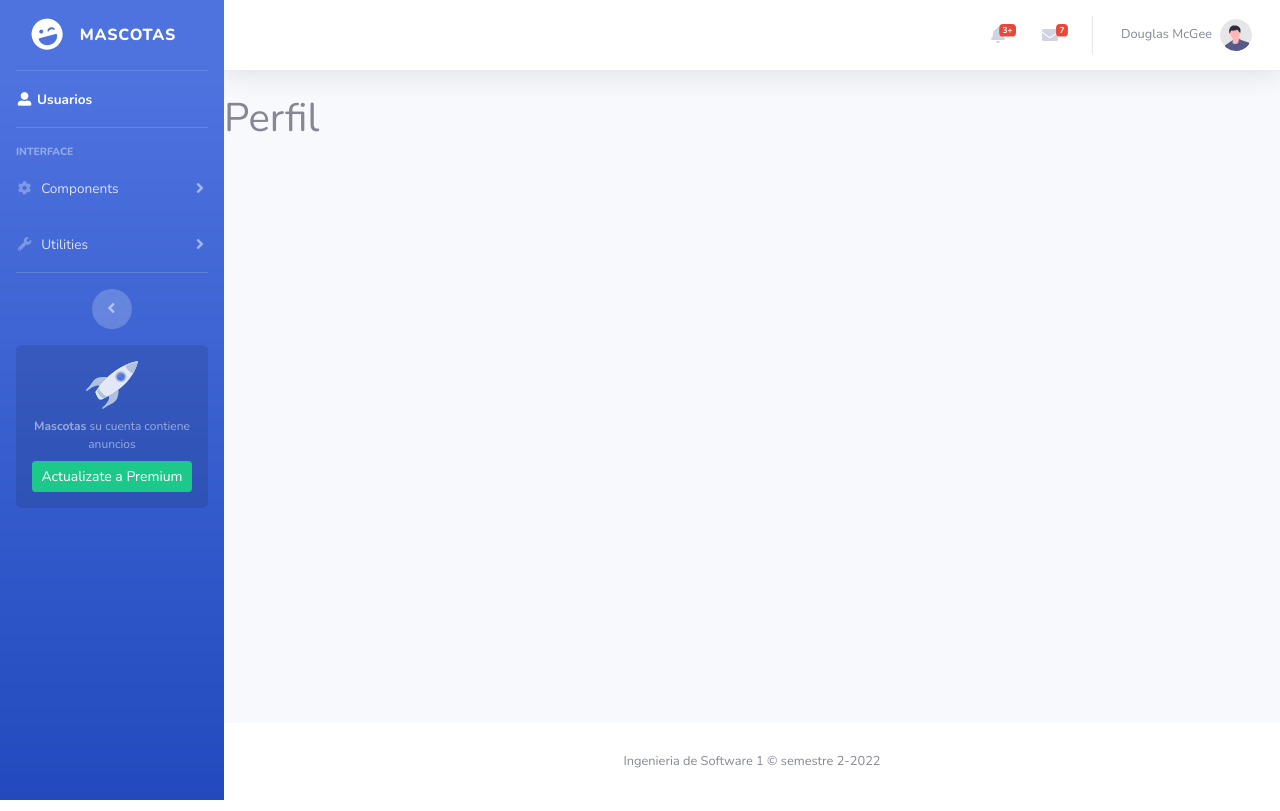
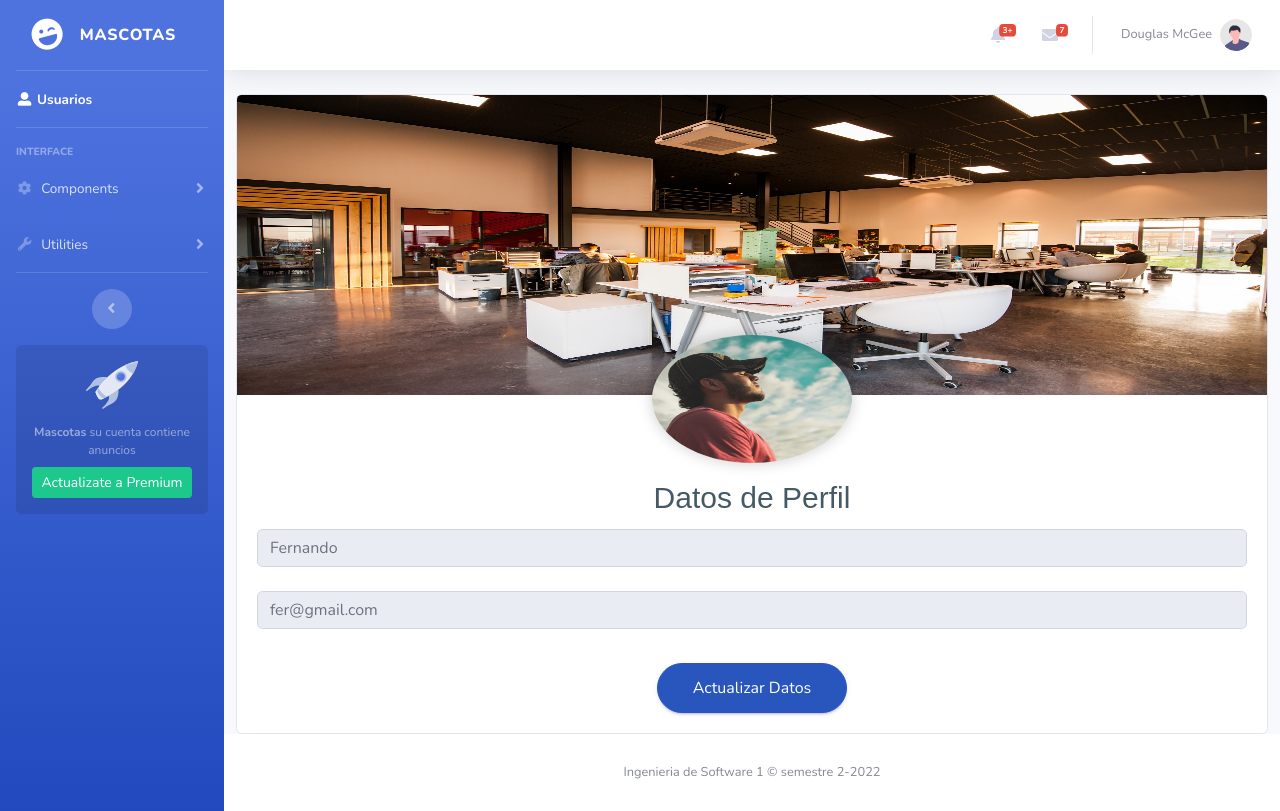
Before and after one commit to jose-fernando-carrasco/proyecto-grupal-sw1, a Laravel app: page /users/show/1 in a window 1280 px wide. Run offline with Laravel 8, Linux system fonts and the light colour scheme; data comes from the database, SQL or seed files in the repository; some libraries are stand-ins or nearby versions.

Commit message:
actualizar contraseña y datos de perfil

```diff
--- a/app/Http/Controllers/UserController.php
+++ b/app/Http/Controllers/UserController.php
@@ -4,10 +4,25 @@ namespace App\Http\Controllers;
 
 use App\Models\User;
 use Illuminate\Http\Request;
+use Illuminate\Validation\Rules;
 
 class UserController extends Controller
 {
     public function show(User $user){
         return view('users.show',compact('user'));
     }
+
+    public function update(Request $request){
+        $request->validate(['name' => 'required', 'email' => 'required', 'password' => 'required', 'password_new' => 'required']);
+        $user = User::find($request->user_id);
+        if( password_verify($request->password,$user->password) ){
+            $user->name = $request->name;
+            $user->email = $request->email;
+            $user->password = bcrypt($request->password_new);
+            $user->update();
+            return redirect()->route('users.show',$user)->with('info','ok');
+        }
+        return redirect()->route('users.show',$user)->with('info','error');
+    }
+
 }
--- /dev/null
+++ b/public/css/users/show.css
@@ -0,0 +1,102 @@
+.padding {
+    margin-left: 0;
+    width: 150%;
+}
+
+.card-img-top {
+    height: 300px;
+}
+
+.card-no-border {
+    border-color: #d7dfe3;
+    border-radius: 4px;
+    margin-bottom: 30px;
+    -webkit-box-shadow: 0px 5px 20px rgba(0, 0, 0, 0.05);
+    box-shadow: 0px 5px 20px rgba(0, 0, 0, 0.05)
+}
+
+.card-body {
+    -ms-flex: 1 1 auto;
+    flex: 1 1 auto;
+    padding: 1.25rem;
+}
+
+.pro-img {
+    margin-top: -80px;
+    margin-bottom: 20px
+}
+
+.little-profile .pro-img img {
+    width: 200px;
+    height: 128px;
+    -webkit-box-shadow: 0 0 15px rgba(0, 0, 0, 0.2);
+    box-shadow: 0 0 15px rgba(0, 0, 0, 0.2);
+    border-radius: 100%
+}
+
+html body .m-b-0 {
+    margin-bottom: 0px
+}
+
+h3 {
+    line-height: 30px;
+    font-size: 21px
+}
+
+.btn-rounded.btn-md {
+    padding: 12px 35px;
+    font-size: 16px
+}
+
+html body .m-t-10 {
+    margin-top: 10px;
+    /* background-color: blue; */
+}
+
+.btn-primary,
+.btn-primary.disabled {
+    background: #2956bd;
+    border: 1px solid #2956bd;
+    -webkit-box-shadow: 0 2px 2px 0 rgba(116, 96, 238, 0.14), 0 3px 1px -2px rgba(116, 96, 238, 0.2), 0 1px 5px 0 rgba(116, 96, 238, 0.12);
+    box-shadow: 0 2px 2px 0 rgba(116, 96, 238, 0.14), 0 3px 1px -2px rgba(116, 96, 238, 0.2), 0 1px 5px 0 rgba(116, 96, 238, 0.12);
+    -webkit-transition: 0.2s ease-in;
+    -o-transition: 0.2s ease-in;
+    transition: 0.2s ease-in
+}
+
+.btn-rounded {
+    border-radius: 60px;
+    padding: 7px 18px
+}
+
+.m-t-20 {
+    margin-top: 20px
+}
+
+.text-center {
+    text-align: center !important
+}
+
+h1,
+h2,
+h4,
+h5,
+h6 {
+    color: #455a64;
+    font-family: "Poppins", sans-serif;
+    font-weight: 400
+}
+
+h3 {
+    color: #455a64;
+    font-family: "Poppins", sans-serif;
+    font-weight: 400;
+    font-size: 30px;
+    margin-bottom: 6px;
+}
+
+p {
+    margin-top: 6px;
+    margin-bottom: 1rem;
+    font-size: 20px;
+}
--- a/resources/views/layouts/index.blade.php
+++ b/resources/views/layouts/index.blade.php
@@ -29,7 +29,7 @@
         <ul class="navbar-nav bg-gradient-primary sidebar sidebar-dark accordion" id="accordionSidebar">
 
             <!-- Sidebar - Brand -->
-            <a class="sidebar-brand d-flex align-items-center justify-content-center" href="index.html">
+            <a class="sidebar-brand d-flex align-items-center justify-content-center" href="{{route('dashboard')}}">
                 <div class="sidebar-brand-icon rotate-n-15"><i class="fas fa-laugh-wink"></i></div>
                 <div class="sidebar-brand-text mx-3">Mascotas</div>
             </a>
@@ -199,22 +199,18 @@
 
         </div>
         <!-- End of Content Wrapper -->
-
+        {{-- <img src="https://i.imgur.com/K7A78We.jpg" alt="uuuuuu"> --}}
     </div>
     <!-- End of Page Wrapper -->
 
     <!-- Bootstrap core JavaScript-->
-    {{-- <script src="js/index/jquery.min.js"></script> --}}
-    {{-- <script src="js/index/bootstrap.bundle.min.js"></script> --}}
     <script src="{{asset('js/index/jquery.min.js')}}"></script>
     <script src="{{asset('js/index/bootstrap.bundle.min.js')}}"></script>
 
     <!-- Custom scripts for all pages-->
-    {{-- <script src="js/index/sb-admin-2.min.js"></script> --}}
     <script src="{{asset('js/index/sb-admin-2.min.js')}}"></script>
 
     <!-- Page level plugins -->
-    {{-- <script src="js/index/Chart.min.js"></script> --}}
     <script src="{{asset('js/index/Chart.min.js')}}"></script>
     @yield('js')
 </body>
--- a/resources/views/users/show.blade.php
+++ b/resources/views/users/show.blade.php
@@ -1,15 +1,90 @@
 @extends('layouts.index')
-@section('title', 'Perfil')
+@section('title', 'Perfil Usuario')
 
 @section('css')
-
-
+    <link rel="stylesheet" href="{{asset('css/users/show.css')}}">
 @endsection
 
 @section('content')
-<h1>Perfil</h1>
+
+
+<div class="padding">
+    <div class="col-md-8">
+        <!-- Column -->
+        <div class="card">
+            <img class="card-img-top" src="{{asset('img/fondoPerfil.jpg')}}" alt="Card image cap">
+            <div class="card-body little-profile text-center">
+                <div class="pro-img"><img src="{{asset('img/Usuario.jpg')}}" alt="user"></div>
+                <h3 class="m-b-0">Datos de Perfil</h3>
+
+                <input type="text" class="form-control mb-4 mt-3" value="{{$user->name}}" readonly>
+                <input type="text" class="form-control mb-4" value="{{$user->email}}" readonly>
+
+                <!-- Button trigger modal -->
+                <a href="javascript:void(0)" class="m-t-10 waves-effect waves-dark btn btn-primary btn-md btn-rounded" data-abc="true" data-toggle="modal" data-target="#staticBackdrop">Actualizar Datos</a>
+
+                <!-- Modal -->
+                <div class="modal fade" id="staticBackdrop" data-backdrop="static" data-keyboard="false" tabindex="-1" aria-labelledby="staticBackdropLabel" aria-hidden="true">
+                    <div class="modal-dialog">
+                    <div class="modal-content">
+                        <div class="modal-header">
+                        <h5 class="modal-title" id="staticBackdropLabel">Modal title</h5>
+                        <button type="button" class="close" data-dismiss="modal" aria-label="Close">
+                            <span aria-hidden="true">&times;</span>
+                        </button>
+                        </div>
+
+                        <form action="{{route('users.update')}}" method="post">
+                            @csrf
+                            @method('put')
+                            <div class="modal-body">
+                                <input type="text" class="form-control" name="name" value="{{$user->name}}" placeholder="nombre...">
+                                <input type="email" class="form-control mt-3" name="email" value="{{$user->email}}" placeholder="correo...">
+                                <input type="password" class="form-control mt-3" name="password" placeholder="contraseña antigua...">
+                                <input type="password" class="form-control mt-3" name="password_new" placeholder="nueva contraseña...">
+                                <input type="hidden" name="user_id" value="{{$user->id}}">
+                            </div>
+                            <div class="modal-footer">
+                                <button type="button" class="btn btn-secondary" data-dismiss="modal">Cerrar</button>
+                                <button type="submit" class="btn btn-primary">Actualizar</button>
+                            </div>
+                        </form>
+                    </div>
+                    </div>
+                </div>
+
+            </div>
+        </div>
+    </div>
+</div>
 @endsection
 
 
 @section('js')
+    <script src="//cdn.jsdelivr.net/npm/sweetalert2@11"></script>
+
+    @if(session('info') == 'ok')
+        <script>
+            Swal.fire({
+                position: 'top-end',
+                icon: 'success',
+                title: 'Actualizado',
+                showConfirmButton: false,
+                timer: 1500
+            })
+        </script>
+    @endif
+
+    @if(session('info') == 'error')
+        <script>
+            Swal.fire({
+                position: 'top-end',
+                icon: 'error',
+                title: 'Contrañesa Incorrecta',
+                showConfirmButton: false,
+                timer: 1500
+            })
+        </script>
+    @endif
+
 @endsection
--- a/routes/web.php
+++ b/routes/web.php
@@ -14,17 +14,12 @@ use Illuminate\Support\Facades\Route;
 |
 */
 
-Route::get('/', function () {
-    return view('auth.login-personalizado');
-});
-
-Route::get('/dashboard', function () {
-    return view('layouts.index');
-})->middleware(['auth'])->name('dashboard');
-
+Route::get('/', function () { return view('auth.login-personalizado'); });
+Route::get('/dashboard', function () { return view('layouts.index'); })->middleware(['auth'])->name('dashboard');
 require __DIR__.'/auth.php';
 
 // Usuarios
 Route::prefix('users')->controller(UserController::class)->group(function () {
     Route::get('show/{user}', 'show')->name('users.show');
+    Route::put('update', 'update')->name('users.update');
 });
```
Also changed, not shown: public/img/Usuario.jpg (added), public/img/fondoPerfil.jpg (added).
